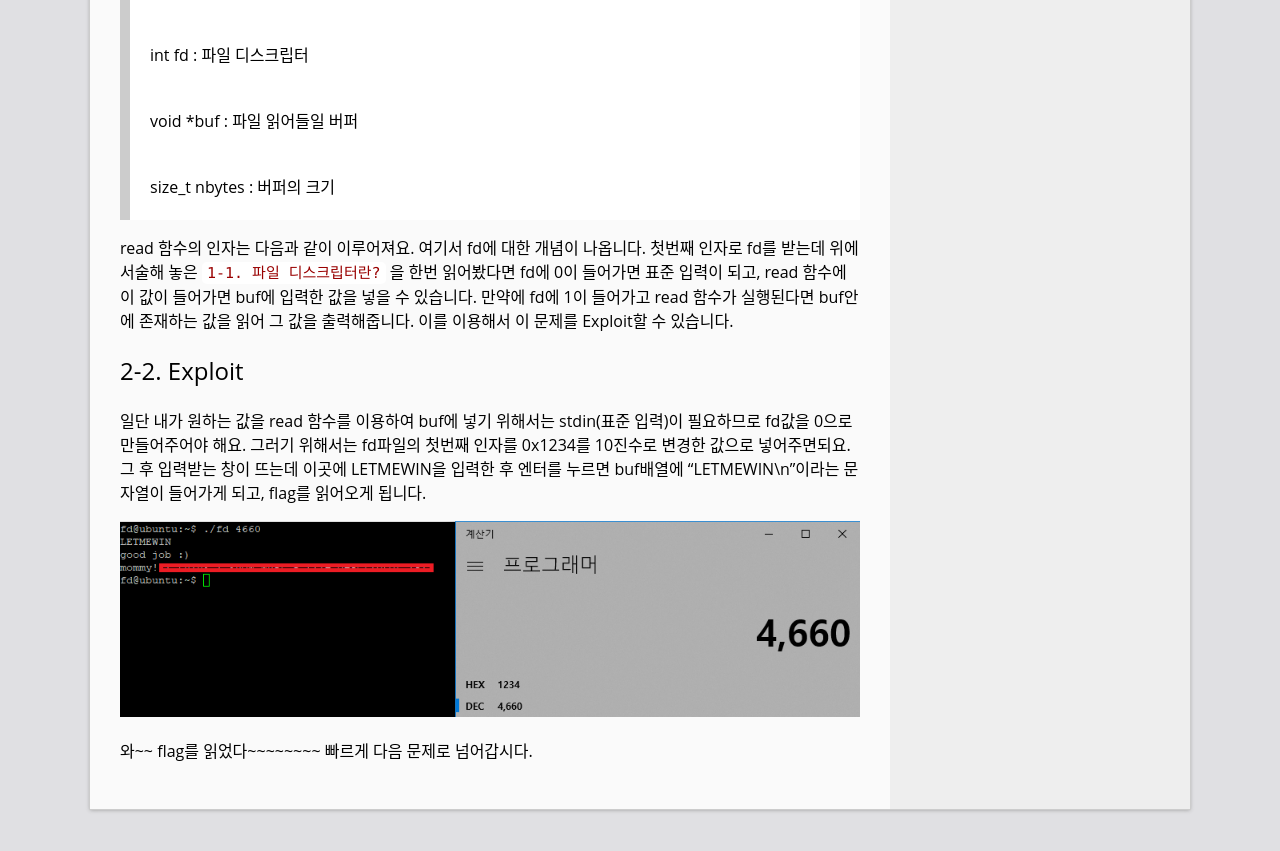
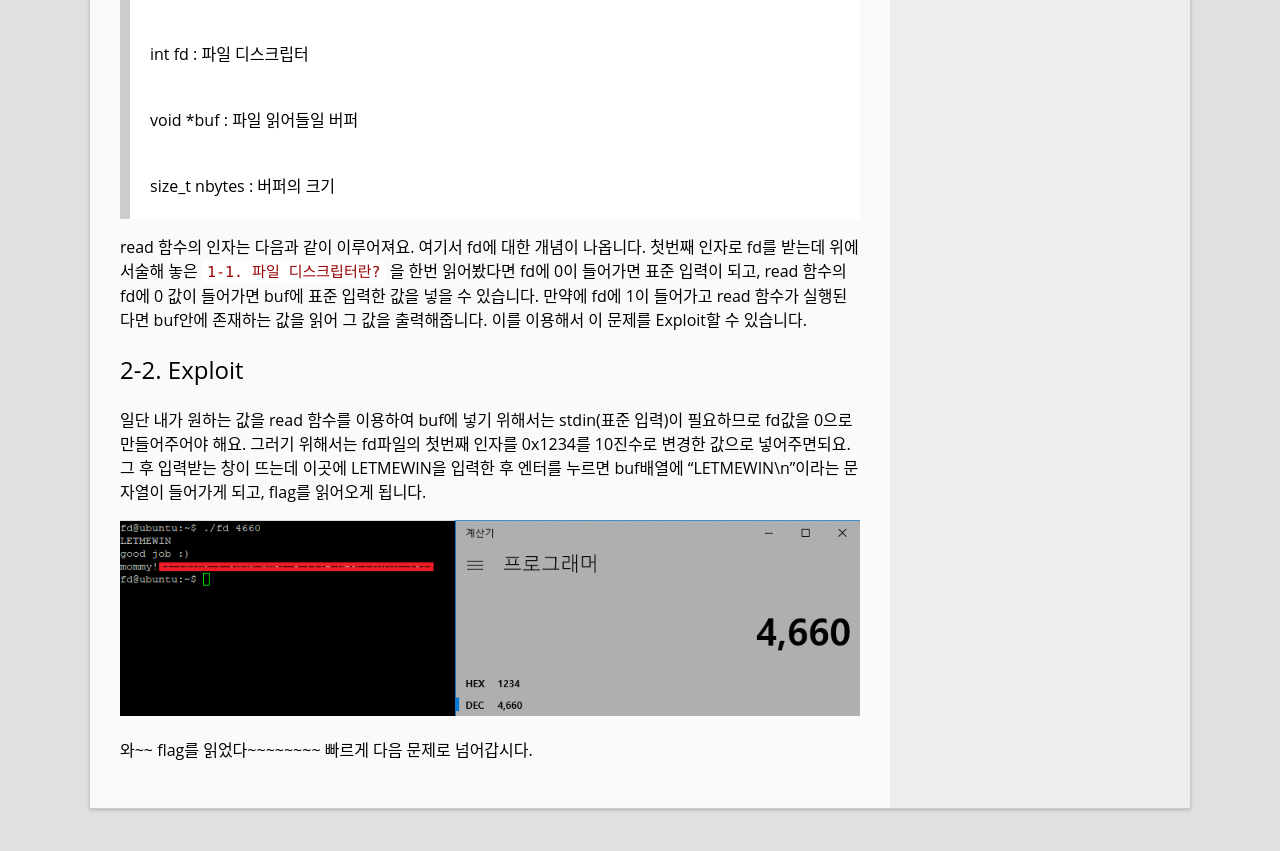
Before and after one commit to UnKN0wnName/stfwlg.github.io, a Jekyll site: the page built from _posts/2018-05-18-pwn-fd.md, in a window 1280 px wide and 900 px high, scrolled down 2243 px. Shown: the top 851 px of the window. Built offline with Jekyll 4.4.1, drawn with Linux system fonts in a browser that asks for light colours.

Commit message:
Update 2018-05-18-pwn-fd.md

````diff
--- a/_posts/2018-05-18-pwn-fd.md
+++ b/_posts/2018-05-18-pwn-fd.md
@@ -62,7 +62,7 @@
 }
 
 ```
-[코드2-1] fd.c
+<center> [코드2-1] fd.c  </center>
 
 main문의
 ```c
@@ -99,8 +99,8 @@
    > size_t nbytes : 버퍼의 크기
 
 read 함수의 인자는 다음과 같이 이루어져요. 여기서 fd에 대한 개념이 나옵니다. 첫번째 인자로 fd를 받는데
-위에 서술해 놓은 `1-1. 파일 디스크립터란?` 을 한번 읽어봤다면 fd에 0이 들어가면 표준 입력이 되고, read 함수에
-이 값이 들어가면 buf에 입력한 값을 넣을 수 있습니다. 만약에 fd에 1이 들어가고 read 함수가 실행된다면
+위에 서술해 놓은 `1-1. 파일 디스크립터란?` 을 한번 읽어봤다면 fd에 0이 들어가면 표준 입력이 되고, read 함수의 fd에
+0 값이 들어가면 buf에 표준 입력한 값을 넣을 수 있습니다. 만약에 fd에 1이 들어가고 read 함수가 실행된다면
 buf안에 존재하는 값을 읽어 그 값을 출력해줍니다. 이를 이용해서 이 문제를 Exploit할 수 있습니다.
 
 ## 2-2. Exploit
````
